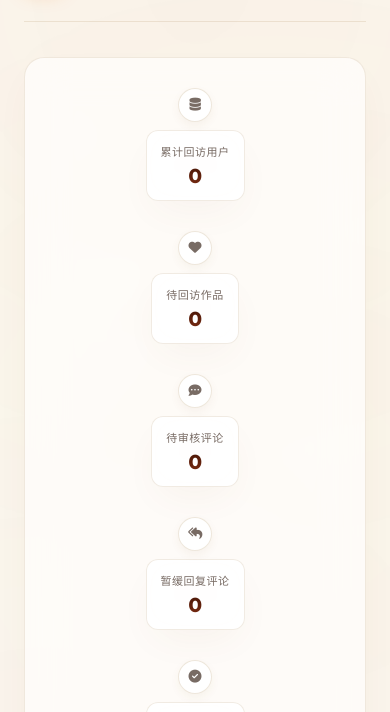
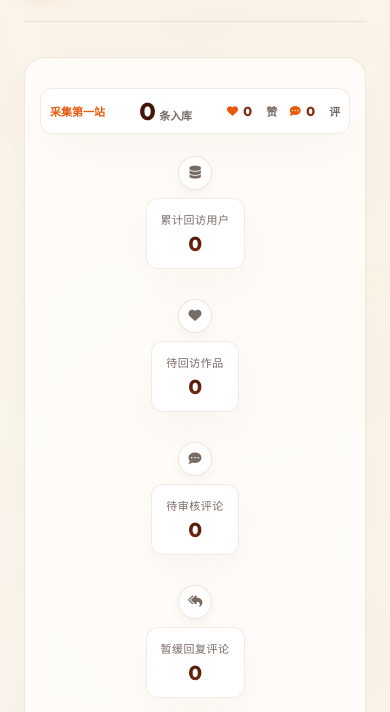
Before and after one commit to breezePeak/li_shang_wang_lai, a website: page public/index.html in a window 390 px wide. Shown: the part 98-810 px from the top of the page. Drawn offline with Linux system fonts and the light colour scheme; no server answers.

Commit message:
显示通知采集统计

```diff
--- a/public/index.css
+++ b/public/index.css
@@ -1083,6 +1083,80 @@ body {
   height: 4px;
 }
 
+.collection-snapshot {
+  position: absolute;
+  left: 20px;
+  top: 50%;
+  transform: translateY(-50%);
+  width: 112px;
+  padding: 10px 9px;
+  border-radius: 12px;
+  background: rgba(255, 255, 255, 0.95);
+  border: 1px solid var(--border-color);
+  box-shadow: var(--shadow-main);
+  display: flex;
+  flex-direction: column;
+  gap: 7px;
+  z-index: 12;
+}
+
+.collection-kicker {
+  font-size: 11px;
+  font-weight: 700;
+  color: #ea580c;
+  letter-spacing: 0;
+  white-space: nowrap;
+}
+
+.collection-total {
+  display: flex;
+  align-items: baseline;
+  gap: 4px;
+}
+
+.collection-total span {
+  font-family: 'Outfit', sans-serif;
+  font-size: 24px;
+  line-height: 1;
+  font-weight: 800;
+  color: #431407;
+}
+
+.collection-total small {
+  font-size: 11px;
+  font-weight: 600;
+  color: var(--text-muted);
+}
+
+.collection-breakdown {
+  display: flex;
+  flex-direction: column;
+  gap: 4px;
+  font-size: 11px;
+  font-weight: 600;
+  color: var(--text-muted);
+}
+
+.collection-breakdown span {
+  display: flex;
+  align-items: center;
+  gap: 5px;
+  white-space: nowrap;
+}
+
+.collection-breakdown i {
+  width: 12px;
+  color: #ea580c;
+  text-align: center;
+}
+
+.collection-breakdown strong {
+  min-width: 18px;
+  font-family: 'Outfit', sans-serif;
+  font-size: 13px;
+  color: #7c2d12;
+}
+
 /* 贯穿中轴的基础暗色轨道线 */
 .timeline-flow-line {
   position: absolute;
@@ -1123,7 +1197,7 @@ body {
   display: flex;
   justify-content: space-between;
   align-items: center;
-  padding: 0 5%;
+  padding: 0 5% 0 16%;
 }
 
 .timeline-node {
@@ -1273,6 +1347,19 @@ body {
   .timeline-track-wrapper {
     height: auto;
   }
+  .collection-snapshot {
+    position: static;
+    transform: none;
+    width: 100%;
+    margin-bottom: 22px;
+    flex-direction: row;
+    align-items: center;
+    justify-content: space-between;
+  }
+  .collection-breakdown {
+    flex-direction: row;
+    gap: 12px;
+  }
   .timeline-flow-line {
     display: none;
   }
--- a/public/index.html
+++ b/public/index.html
@@ -34,6 +34,17 @@
 
     <!-- Stats Timeline Flow 统计流光时间线 -->
     <section class="timeline-container" id="timeline-flow-board">
+      <div class="collection-snapshot" aria-label="通知采集统计">
+        <span class="collection-kicker">采集第一站</span>
+        <div class="collection-total">
+          <span id="stat-collected-total">0</span>
+          <small>条入库</small>
+        </div>
+        <div class="collection-breakdown">
+          <span><i class="fa-solid fa-heart"></i><strong id="stat-collected-likes">0</strong>赞</span>
+          <span><i class="fa-solid fa-comment-dots"></i><strong id="stat-collected-comments">0</strong>评</span>
+        </div>
+      </div>
       <div class="timeline-track-wrapper">
         <!-- 缓缓流动的发光光纤粒子线 -->
         <div class="timeline-flow-line"></div>
--- a/public/index.js
+++ b/public/index.js
@@ -44,11 +44,19 @@ async function fetchStats() {
 }
 
 function renderStats() {
-  document.getElementById('stat-total-tasks').textContent = statsData.totalTasks || 0;
-  document.getElementById('stat-pending-likes').textContent = statsData.pendingLikes || 0;
-  document.getElementById('stat-pending-comments').textContent = statsData.pendingComments || 0;
-  document.getElementById('stat-pending-replies').textContent = statsData.pendingReplies || 0;
-  document.getElementById('stat-completed-tasks').textContent = statsData.completedTasks || 0;
+  setText('stat-collected-total', statsData.collectedTotal || 0);
+  setText('stat-collected-likes', statsData.collectedLikes || 0);
+  setText('stat-collected-comments', statsData.collectedComments || 0);
+  setText('stat-total-tasks', statsData.totalTasks || 0);
+  setText('stat-pending-likes', statsData.pendingLikes || 0);
+  setText('stat-pending-comments', statsData.pendingComments || 0);
+  setText('stat-pending-replies', statsData.pendingReplies || 0);
+  setText('stat-completed-tasks', statsData.completedTasks || 0);
+}
+
+function setText(id, value) {
+  const el = document.getElementById(id);
+  if (el) el.textContent = value;
 }
 
 // 2. 获取回访审核任务
--- a/src/cli/scan-interactions.mjs
+++ b/src/cli/scan-interactions.mjs
@@ -251,6 +251,7 @@ async function runNotificationScan(page, run, type, pauseAfterOpen = 0, debugNot
             if (consecutiveOldRelevantCount >= 3) {
               console.error(`[scan]   连续 ${consecutiveOldRelevantCount} 条评论/点赞通知超过 ${notificationDays} 天，停止继续滚动`);
               stopDueToOldRelevant = true;
+              break;
             }
             continue;
           }
```
Also changed, not shown: src/server.mjs (+17 -0 lines).
